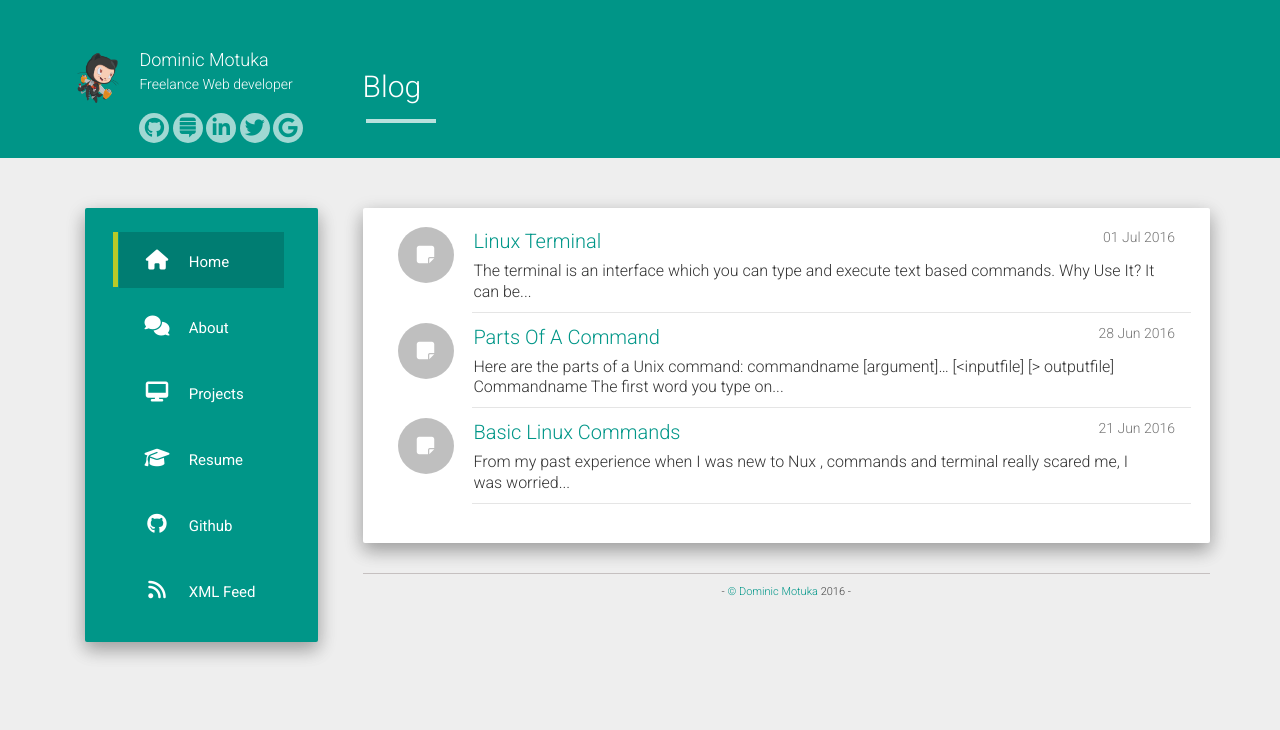
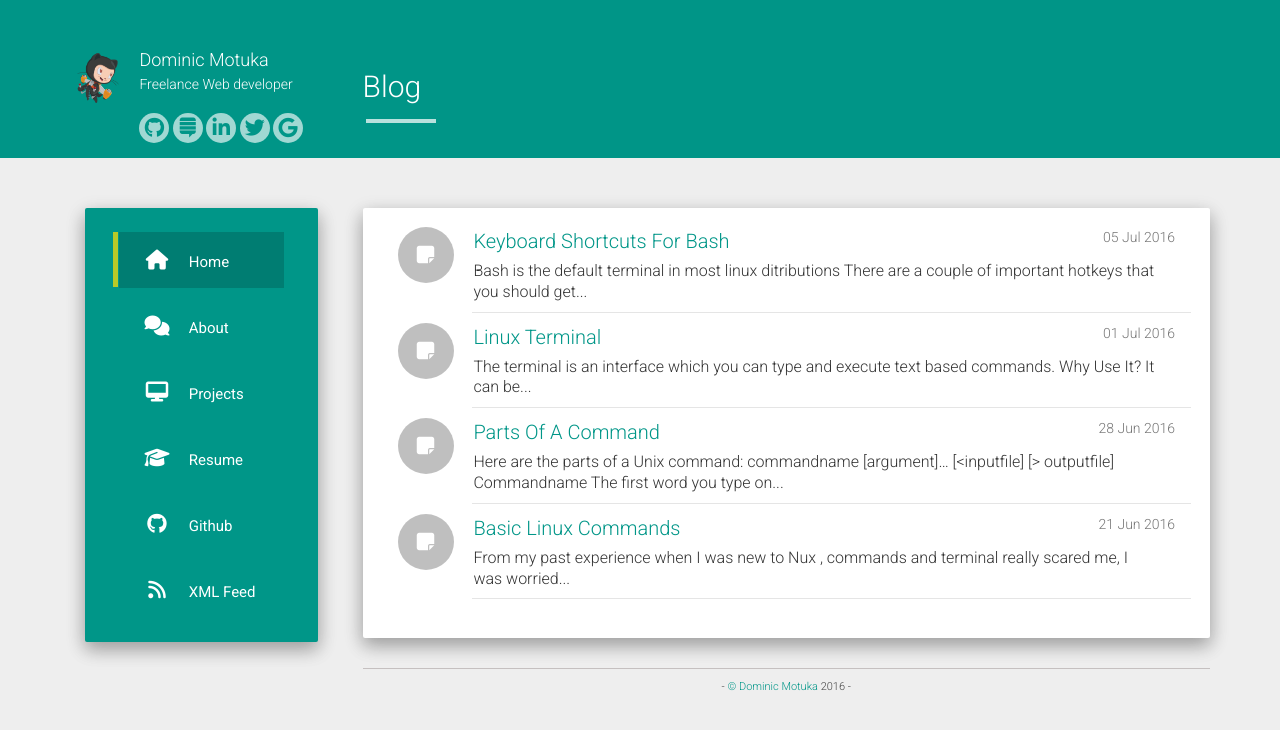
Before and after one commit to daumie/blog, a Jekyll site: the page built from index.html, in a window 1280 px wide. Shown: the top 730 px of the page. Built offline with Jekyll 4.4.1, drawn with Linux system fonts in a browser that asks for light colours; nearby versions of some CDN libraries; the list of posts is cut into pages by our own code; part of the change alters nothing that is shown.

Commit message:
keyboard shortcuts for bash

```diff
--- /dev/null
+++ b/_posts/2016-07-5-keyboard-shortcuts-for-bash.md
@@ -0,0 +1,32 @@
+---
+layout: post
+title:  Keyboard Shortcuts For Bash
+date:   2016-07-05 00:50:39
+categories: terminal
+---
+
+*Bash* is the default terminal in most linux ditributions
+
+---
+
+There are a couple of important hotkeys that you should get familiar with if you plan to spend a lot of time at the command line. These shortcuts will save you a ton of time if you learn them.
+
+---
+
+|-------------:|:-------------|
+|<kbd>CTRL</kbd> + <kbd>A</kbd>   |Go to the beginning of the line you are currently typing on
+|<kbd>CTRL</kbd> + <kbd>E</kbd>    |Go to the end of the line you are currently typing on
+|<kbd>CTRL</kbd> + <kbd>L</kbd>     |Clears the Screen, similar to the clear command
+|<kbd>CTRL</kbd> + <kbd>U</kbd>   |Clears the line before the cursor position. If you are at the  end  of the line, clears the entire line.
+|<kbd>CTRL</kbd> + <kbd>H</kbd>   |Same as backspace
+|<kbd>CTRL</kbd> + <kbd>R</kbd>    |Let’s you search through previously used commands
+|<kbd>CTRL</kbd> + <kbd>C</kbd>    |Kill whatever you are running
+|<kbd>CTRL</kbd> + <kbd>D</kbd>    |Exit the current shell
+|<kbd>CTRL</kbd> + <kbd>Z</kbd>    |Puts whatever you are running into a suspended background process. fg restores it.
+|<kbd>CTRL</kbd> + <kbd>W</kbd>    |Delete the word before the cursor
+|<kbd>CTRL</kbd> + <kbd>K</kbd>    |Clear the line after the cursor
+|<kbd>CTRL</kbd> + <kbd>T</kbd>    |Swap the last two characters before the cursor
+|<kbd>ALT</kbd> + <kbd>T</kbd>     |Swap the last two words before the cursor
+|<kbd>ALT</kbd> + <kbd>F</kbd>     |Move cursor forward one word on the current line
+|<kbd>ALT</kbd> + <kbd>B</kbd>     |Move cursor backward one word on the current line
+|<kbd>TAB</kbd>     |Auto-complete files and folder names
```
Also changed, not shown: _posts/2016-07-01-linux-terminal.md (+1 -1 lines).
